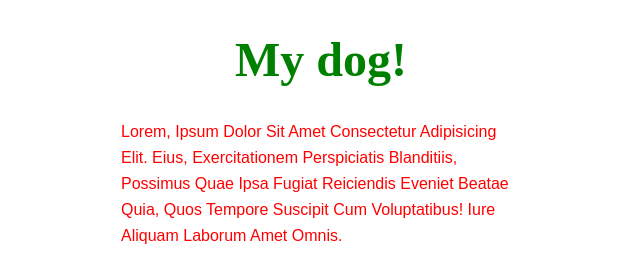
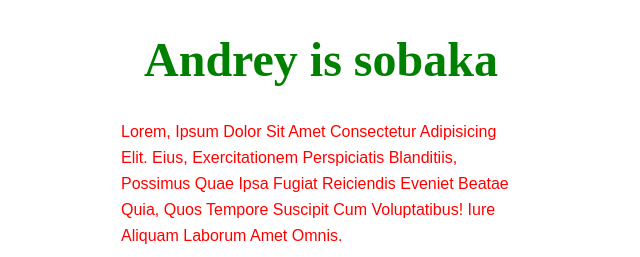
Before and after one commit to zonmen/zonmen.github.io, a plain HTML site: page index.html in a window 1280 px wide. Shown: the top 257 px of the page, without its empty margins (319-959 px from the left). Drawn offline with Linux system fonts and the light colour scheme.

Commit message:
Update index.html

```diff
--- a/index.html
+++ b/index.html
@@ -8,7 +8,7 @@
 </head>
 <body>
     <h1 class="caption">
-        My dog!
+        Andrey is sobaka
     </h1>
     <p class="text">
         Lorem, ipsum dolor sit amet consectetur adipisicing elit.
```
